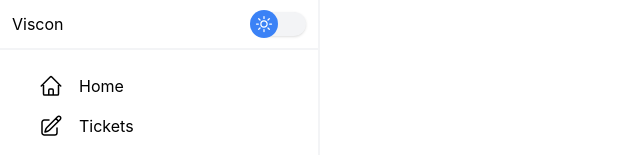
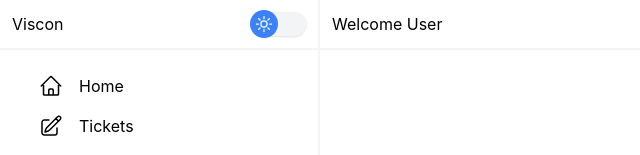
Before and after one commit to The0Danktor/Project-C, a React (Create React App) app in the folder ClientApp/: page /test in a window 1280 px wide. Shown: the top 155 px of the page, without its empty margins (0-640 px from the left). Built offline with nearby package versions, Linux system fonts and the light colour scheme; no server answers.

Commit message:
header en menu

```diff
--- /dev/null
+++ b/ClientApp/src/components/Customer/ProblemMenu.tsx
@@ -0,0 +1,14 @@
+import React from "react";
+
+//https://plainenglish.io/blog/how-to-implement-a-search-bar-in-react-js
+export function ProblemMenu() {
+  return (
+    <div className="">
+      <div className="border-b-2 w-fit">
+        <p>Select the option that suits your problem the most</p>
+        <input type="text" />
+      </div>
+      <div></div>
+    </div>
+  );
+}
--- /dev/null
+++ b/ClientApp/src/components/Customer/ProblemOption.tsx
@@ -0,0 +1,7 @@
+import React from 'react'
+
+export function ProblemOption() {
+  return (
+    <div>ProblemOption</div>
+  )
+}
--- /dev/null
+++ b/ClientApp/src/components/Shared/Header.tsx
@@ -0,0 +1,11 @@
+import React from "react";
+
+export default function Header() {
+  return (
+    <div className="flex flex-col w-full">
+      <div className="flex justify-between w-full py-3 px-3 border-b-2 border-gray-100 dark:border-gray-800 transition duration-300">
+        <p>Welcome User</p>
+      </div>
+    </div>
+  );
+}
--- a/ClientApp/src/components/Shared/NavSideButton.tsx
+++ b/ClientApp/src/components/Shared/NavSideButton.tsx
@@ -11,7 +11,7 @@ export default function NavSideButton(props: NavSideButtonProps) {
   return (
     <Link
       to={props.page}
-      className=" h-10 w-72 flex text-black dark:text-gray-400 dark:hover:text-white hover:bg-gray-100 dark:hover:bg-gray-800 rounded-md px-4 transition duration-300"
+      className=" h-10 w-72 flex text-black dark:text-gray-400 dark:hover:text-white hover:bg-gray-100 dark:hover:bg-gray-800 rounded-md mx-4 px-4 transition duration-300"
     >
       {props.svg}
       <p className="m-2">{props.title}</p>
--- a/ClientApp/src/pages/TestPage.tsx
+++ b/ClientApp/src/pages/TestPage.tsx
@@ -1,11 +1,16 @@
 import { NavSide } from "../components/Shared/NavSide";
-import React from 'react'
-
+import React from "react";
+import { ProblemMenu } from "../components/Customer/ProblemMenu";
+import Header from "../components/Shared/Header";
 
 export function TestPage() {
   return (
     <div className="bg-white dark:bg-gray-900 transition flex duration-300">
       <NavSide />
+
+      <Header />
+
+      {/* <ProblemMenu /> */}
     </div>
-  )
+  );
 }
```
